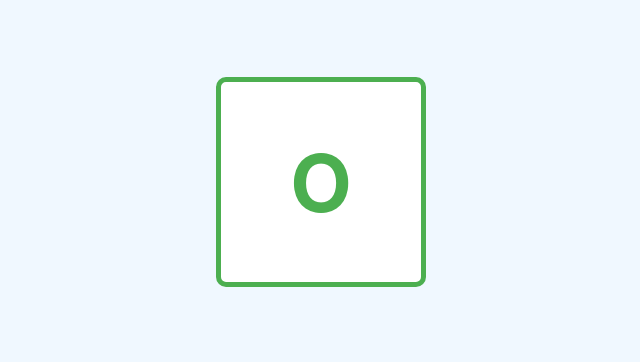
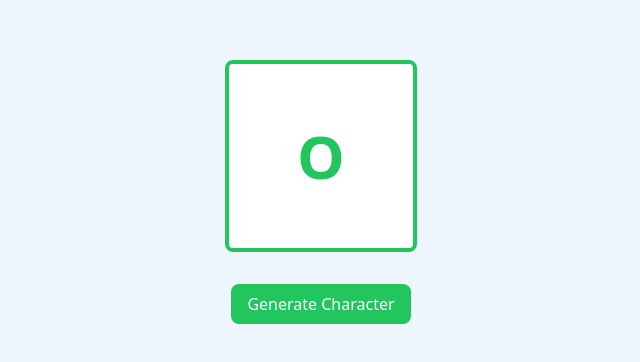
Before and after one commit to JeromeTana/SITModFirstMet2024, a React (Create React App) app: page / in a window 1280 px wide. Shown: the part 208-570 px from the top of the page, without its empty margins (319-959 px from the left). Built offline with nearby package versions, Linux system fonts and the light colour scheme.

Commit message:
Apply Tailwind

```diff
--- a/package.json
+++ b/package.json
@@ -34,5 +34,10 @@
       "last 1 firefox version",
       "last 1 safari version"
     ]
+  },
+  "devDependencies": {
+    "autoprefixer": "^10.4.19",
+    "postcss": "^8.4.38",
+    "tailwindcss": "^3.4.4"
   }
 }
--- /dev/null
+++ b/postcss.config.js
@@ -0,0 +1,6 @@
+module.exports = {
+  plugins: {
+    tailwindcss: {},
+    autoprefixer: {},
+  },
+}
--- a/src/RandomCharacterGenerator.js
+++ b/src/RandomCharacterGenerator.js
@@ -15,10 +15,16 @@ const RandomCharacterGenerator = () => {
   }, []);
 
   return (
-    <div className="container">
-      <div className="character-box">
-        <h1 className="character">{character}</h1>
+    <div className="flex flex-col items-center justify-center h-screen bg-blue-50">
+      <div className="flex items-center justify-center w-48 h-48 mb-8 text-6xl font-bold text-green-500 border-4 border-green-500 rounded-lg bg-white">
+        {character}
       </div>
+      <button
+        className="px-4 py-2 text-white bg-green-500 rounded-lg hover:bg-green-600"
+        onClick={generateRandomCharacter}
+      >
+        Generate Character
+      </button>
     </div>
   );
 };
--- a/src/index.css
+++ b/src/index.css
@@ -1,13 +1,4 @@
-body {
-  margin: 0;
-  font-family: -apple-system, BlinkMacSystemFont, 'Segoe UI', 'Roboto', 'Oxygen',
-    'Ubuntu', 'Cantarell', 'Fira Sans', 'Droid Sans', 'Helvetica Neue',
-    sans-serif;
-  -webkit-font-smoothing: antialiased;
-  -moz-osx-font-smoothing: grayscale;
-}
-
-code {
-  font-family: source-code-pro, Menlo, Monaco, Consolas, 'Courier New',
-    monospace;
-}
+/* src/index.css */
+@tailwind base;
+@tailwind components;
+@tailwind utilities;
--- /dev/null
+++ b/tailwind.config.js
@@ -0,0 +1,10 @@
+/** @type {import('tailwindcss').Config} */
+module.exports = {
+  content: [
+    "./src/**/*.{js,jsx,ts,tsx}",
+  ],
+  theme: {
+    extend: {},
+  },
+  plugins: [],
+}
```
Also changed, not shown: 1 other file (tests, documents, lock files or other folders).
